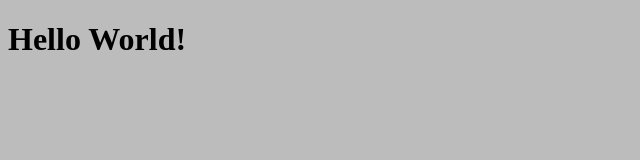
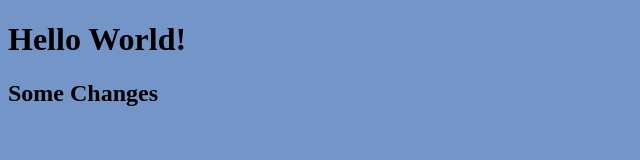
Before and after one commit to Nathan-Phillip-Smith/SourceControlProject, a plain HTML site: page index.html in a window 1280 px wide. Shown: the whole page, without its empty margins (0-640 px from the left). Drawn offline with Linux system fonts and the light colour scheme.

Commit message:
changes to html and css

```diff
--- a/index.html
+++ b/index.html
@@ -6,5 +6,6 @@
     </head>
     <body>
         <h1>Hello World!</h1>
+        <h2>Some Changes</h2>
     </body>
 </html>
--- a/style.css
+++ b/style.css
@@ -1,3 +1,3 @@
 html {
-    background-color: rgb(188, 188, 188);
+    background-color: rgb(116, 149, 199);
 }
```
